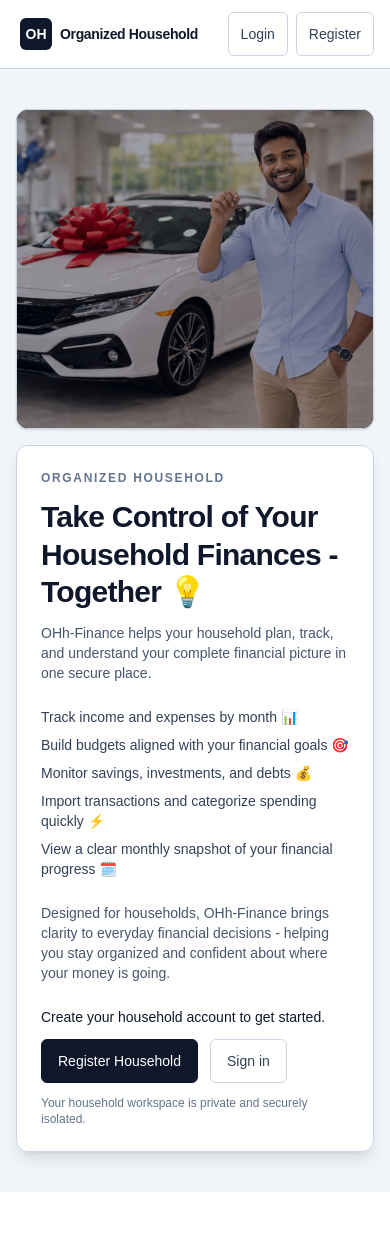
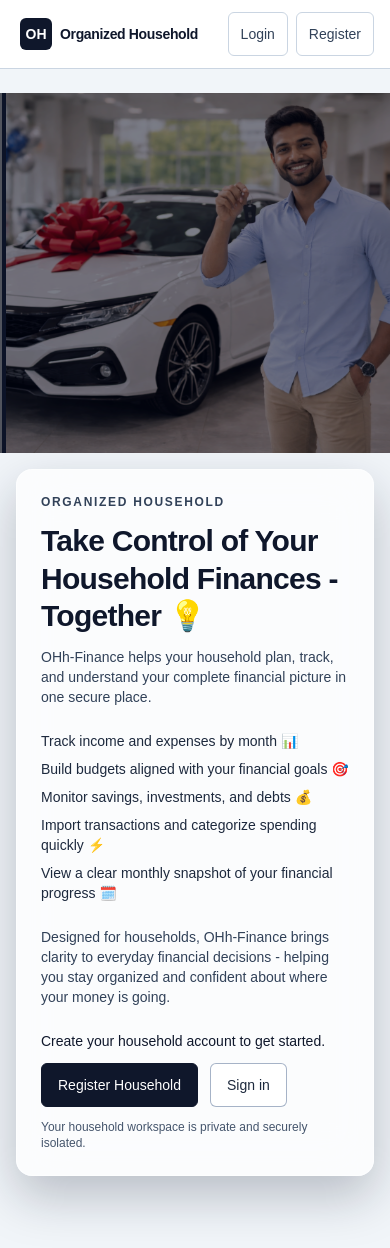
Before and after one commit to Organized-Household/ohh-finance-web, a Next.js app: page / in a window 390 px wide. Before the commit the page ends 1192 px from the top, so only its background shows below. Built offline with nearby package versions, Linux system fonts and the light colour scheme; grey boxes are pictures that could not be loaded.

Commit message:
fix welcome hero with full-bleed frosted overlay and transition reliability

```diff
--- a/app/page.tsx
+++ b/app/page.tsx
@@ -6,7 +6,7 @@ export default function LandingPage() {
     <div className="min-h-screen bg-slate-100">
       <PublicBrandHeader current="welcome" />
 
-      <main className="mx-auto flex w-full flex-1 flex-col px-4 pb-10 pt-10 sm:pt-12 lg:px-6">
+      <main className="mx-auto flex w-full flex-1 flex-col pb-10 pt-6 sm:pt-8">
         <WelcomeScreen />
       </main>
     </div>
--- a/components/public/welcome-hero-slideshow.tsx
+++ b/components/public/welcome-hero-slideshow.tsx
@@ -10,6 +10,8 @@ import {
   WELCOME_SLIDE_DURATION_MS,
   WELCOME_TRANSITION_MS,
 } from "./welcome-slides";
+
+type TransitionPhase = "idle" | "prepare" | "running";
 
 function getNextAvailableIndex(current: number, available: number[]) {
   if (available.length === 0) {
@@ -27,10 +29,13 @@ function getNextAvailableIndex(current: number, available: number[]) {
 export default function WelcomeHeroSlideshow() {
   const [currentIndex, setCurrentIndex] = useState(0);
   const [nextIndex, setNextIndex] = useState<number | null>(null);
-  const [isTransitioning, setIsTransitioning] = useState(false);
+  const [transitionPhase, setTransitionPhase] = useState<TransitionPhase>("idle");
   const [phraseVisible, setPhraseVisible] = useState(false);
   const [failedIndices, setFailedIndices] = useState<Set<number>>(new Set());
   const [reducedMotion, setReducedMotion] = useState(false);
+
+  const rafOneRef = useRef<number | null>(null);
+  const rafTwoRef = useRef<number | null>(null);
   const transitionTimerRef = useRef<number | null>(null);
 
   useEffect(() => {
@@ -40,35 +45,6 @@ export default function WelcomeHeroSlideshow() {
 
     query.addEventListener("change", update);
     return () => query.removeEventListener("change", update);
-  }, []);
-
-  useEffect(() => {
-    let canceled = false;
-
-    WELCOME_SLIDES.forEach((slide, index) => {
-      const image = new window.Image();
-      image.onload = () => undefined;
-      image.onerror = () => {
-        if (canceled) {
-          return;
-        }
-
-        setFailedIndices((prev) => {
-          if (prev.has(index)) {
-            return prev;
-          }
-
-          const copy = new Set(prev);
-          copy.add(index);
-          return copy;
-        });
-      };
-      image.src = slide.imageSrc;
-    });
-
-    return () => {
-      canceled = true;
-    };
   }, []);
 
   const availableIndices = useMemo(() => {
@@ -84,17 +60,33 @@ export default function WelcomeHeroSlideshow() {
   }, [failedIndices]);
 
   const allImagesFailed = availableIndices.length === 0;
+
   const safeCurrentIndex = availableIndices.includes(currentIndex)
     ? currentIndex
     : (availableIndices[0] ?? 0);
+
   const activeSlide = WELCOME_SLIDES[safeCurrentIndex] ?? WELCOME_SLIDES[0];
+
+  const markSlideFailed = useCallback((index: number) => {
+    setFailedIndices((prev) => {
+      if (prev.has(index)) {
+        return prev;
+      }
+      const copy = new Set(prev);
+      copy.add(index);
+      return copy;
+    });
+  }, []);
 
   const handleAdvance = useCallback(() => {
     if (allImagesFailed) {
       return;
     }
 
-    const baseIndex = availableIndices.includes(currentIndex) ? currentIndex : availableIndices[0];
+    const baseIndex = availableIndices.includes(safeCurrentIndex)
+      ? safeCurrentIndex
+      : (availableIndices[0] ?? 0);
+
     const next = getNextAvailableIndex(baseIndex, availableIndices);
 
     if (next === baseIndex || availableIndices.length === 1) {
@@ -110,22 +102,48 @@ export default function WelcomeHeroSlideshow() {
     }
 
     setNextIndex(next);
-    setIsTransitioning(true);
+    setTransitionPhase("prepare");
+
+    if (rafOneRef.current != null) {
+      window.cancelAnimationFrame(rafOneRef.current);
+    }
+    if (rafTwoRef.current != null) {
+      window.cancelAnimationFrame(rafTwoRef.current);
+    }
+
+    rafOneRef.current = window.requestAnimationFrame(() => {
+      rafTwoRef.current = window.requestAnimationFrame(() => {
+        setTransitionPhase("running");
+      });
+    });
+  }, [allImagesFailed, availableIndices, reducedMotion, safeCurrentIndex]);
+
+  useEffect(() => {
+    if (transitionPhase !== "running" || nextIndex == null) {
+      return;
+    }
 
     if (transitionTimerRef.current != null) {
       window.clearTimeout(transitionTimerRef.current);
     }
 
     transitionTimerRef.current = window.setTimeout(() => {
-      setCurrentIndex(next);
+      setCurrentIndex(nextIndex);
       setNextIndex(null);
-      setIsTransitioning(false);
+      setTransitionPhase("idle");
       transitionTimerRef.current = null;
     }, WELCOME_TRANSITION_MS);
-  }, [allImagesFailed, availableIndices, currentIndex, reducedMotion]);
+
+    return () => {
+      if (transitionTimerRef.current != null) {
+        window.clearTimeout(transitionTimerRef.current);
+        transitionTimerRef.current = null;
+      }
+    };
+  }, [nextIndex, transitionPhase]);
 
   useEffect(() => {
-    if (allImagesFailed || isTransitioning) {
+    if (allImagesFailed || transitionPhase !== "idle") {
       return;
     }
 
@@ -146,10 +164,16 @@ export default function WelcomeHeroSlideshow() {
       window.clearTimeout(phraseOut);
       window.clearTimeout(advance);
     };
-  }, [allImagesFailed, handleAdvance, isTransitioning, safeCurrentIndex]);
+  }, [allImagesFailed, handleAdvance, safeCurrentIndex, transitionPhase]);
 
   useEffect(() => {
     return () => {
+      if (rafOneRef.current != null) {
+        window.cancelAnimationFrame(rafOneRef.current);
+      }
+      if (rafTwoRef.current != null) {
+        window.cancelAnimationFrame(rafTwoRef.current);
+      }
       if (transitionTimerRef.current != null) {
         window.clearTimeout(transitionTimerRef.current);
       }
@@ -159,7 +183,7 @@ export default function WelcomeHeroSlideshow() {
   const incomingSlide = nextIndex == null ? null : WELCOME_SLIDES[nextIndex];
 
   return (
-    <div className="relative h-[320px] overflow-hidden rounded-xl border border-slate-300 bg-slate-900 shadow-sm sm:h-[420px] lg:h-[640px]">
+    <div className="relative h-[360px] overflow-hidden bg-slate-900 sm:h-[460px] lg:h-[680px]">
       {allImagesFailed ? (
         <div className="absolute inset-0 bg-gradient-to-br from-slate-900 via-slate-800 to-slate-700" />
       ) : (
@@ -167,33 +191,33 @@ export default function WelcomeHeroSlideshow() {
           <WelcomeSlideImage
             slide={activeSlide}
             priority
-            className={`will-change-transform will-change-opacity transition-all duration-700 ease-in-out ${
-              reducedMotion
-                ? isTransitioning
-                  ? "opacity-0"
-                  : "opacity-100"
-                : isTransitioning
-                  ? "-translate-x-full opacity-100"
-                  : "translate-x-0 opacity-100"
+            onError={() => markSlideFailed(safeCurrentIndex)}
+            className={`will-change-transform ${
+              transitionPhase === "running"
+                ? "-translate-x-[101%] transition-transform duration-700 ease-out"
+                : "translate-x-0 transition-none"
             }`}
           />
 
           {incomingSlide ? (
             <WelcomeSlideImage
               slide={incomingSlide}
-              className={`will-change-transform will-change-opacity transition-all duration-700 ease-in-out ${
-                reducedMotion
-                  ? isTransitioning
-                    ? "opacity-100"
-                    : "invisible opacity-0"
-                  : isTransitioning
-                    ? "translate-x-0 opacity-100"
-                    : "translate-x-full invisible opacity-0"
+              onError={() => {
+                if (nextIndex != null) {
+                  markSlideFailed(nextIndex);
+                }
+              }}
+              className={`will-change-transform ${
+                transitionPhase === "running"
+                  ? "translate-x-0 transition-transform duration-700 ease-out"
+                  : "translate-x-[101%] transition-none"
               }`}
             />
           ) : null}
         </>
       )}
+
+      <div aria-hidden="true" className="absolute inset-0 bg-slate-950/22" />
 
       {!allImagesFailed ? (
         <WelcomeSlidePhraseOverlay
--- a/components/public/welcome-screen.tsx
+++ b/components/public/welcome-screen.tsx
@@ -3,22 +3,22 @@ import WelcomeHeroSlideshow from "./welcome-hero-slideshow";
 
 function HeroCardContent() {
   return (
-    <div className="w-full rounded-xl border border-slate-300 bg-white/95 p-6 shadow-lg backdrop-blur-sm sm:p-8">
+    <div className="w-full rounded-2xl border border-white/45 bg-white/70 p-6 shadow-[0_20px_50px_rgba(15,23,42,0.25)] backdrop-blur-xl sm:p-8">
       <div className="space-y-6">
         <div className="space-y-3">
-          <p className="text-xs font-semibold uppercase tracking-[0.14em] text-slate-500">
+          <p className="text-xs font-semibold uppercase tracking-[0.14em] text-slate-700">
             Organized Household
           </p>
           <h1 className="text-3xl font-semibold leading-tight tracking-tight text-slate-900 sm:text-4xl">
             Take Control of Your Household Finances - Together 💡
           </h1>
-          <p className="max-w-2xl text-sm text-slate-600 sm:text-base">
+          <p className="max-w-2xl text-sm text-slate-700 sm:text-base">
             OHh-Finance helps your household plan, track, and understand your complete financial
             picture in one secure place.
           </p>
         </div>
 
-        <ul className="grid gap-2 text-sm text-slate-700">
+        <ul className="grid gap-2 text-sm text-slate-800">
           <li>Track income and expenses by month 📊</li>
           <li>Build budgets aligned with your financial goals 🎯</li>
           <li>Monitor savings, investments, and debts 💰</li>
@@ -26,7 +26,7 @@ function HeroCardContent() {
           <li>View a clear monthly snapshot of your financial progress 🗓️</li>
         </ul>
 
-        <p className="text-sm text-slate-600">
+        <p className="text-sm text-slate-700">
           Designed for households, OHh-Finance brings clarity to everyday financial decisions -
           helping you stay organized and confident about where your money is going.
         </p>
@@ -46,13 +46,13 @@ function HeroCardContent() {
 
             <Link
               href="/login"
-              className="inline-flex min-h-11 items-center justify-center rounded-md border border-slate-300 bg-white px-4 text-sm font-medium text-slate-700 transition hover:bg-slate-50 focus-visible:outline-none focus-visible:ring-2 focus-visible:ring-slate-500 focus-visible:ring-offset-2"
+              className="inline-flex min-h-11 items-center justify-center rounded-md border border-slate-400/80 bg-white/80 px-4 text-sm font-medium text-slate-800 transition hover:bg-white focus-visible:outline-none focus-visible:ring-2 focus-visible:ring-slate-500 focus-visible:ring-offset-2"
             >
               Sign in
             </Link>
           </div>
 
-          <p className="text-xs text-slate-500">
+          <p className="text-xs text-slate-600">
             Your household workspace is private and securely isolated.
           </p>
         </div>
@@ -64,14 +64,18 @@ function HeroCardContent() {
 export default function WelcomeScreen() {
   return (
     <section className="w-full">
-      <div className="grid gap-4 lg:grid-cols-12 lg:items-stretch">
-        <div className="lg:col-span-8">
-          <WelcomeHeroSlideshow />
+      <div className="relative overflow-hidden bg-slate-900 lg:min-h-[680px]">
+        <WelcomeHeroSlideshow />
+
+        <div className="pointer-events-none absolute inset-0 hidden items-center justify-end p-6 lg:flex xl:p-10">
+          <div className="pointer-events-auto w-full max-w-xl">
+            <HeroCardContent />
+          </div>
         </div>
+      </div>
 
-        <div className="lg:col-span-4">
-          <HeroCardContent />
-        </div>
+      <div className="mx-auto w-full max-w-2xl px-4 pb-8 pt-4 sm:px-6 lg:hidden">
+        <HeroCardContent />
       </div>
     </section>
   );
```
